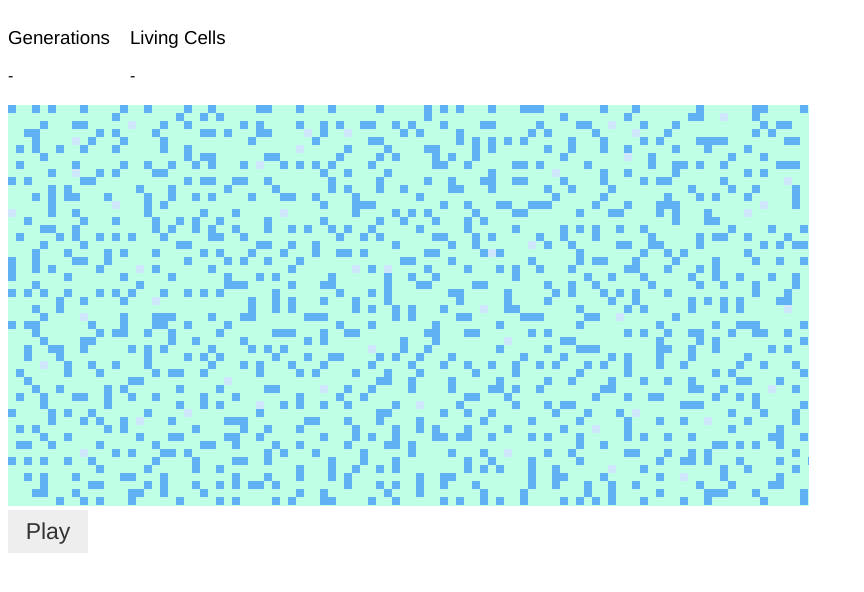
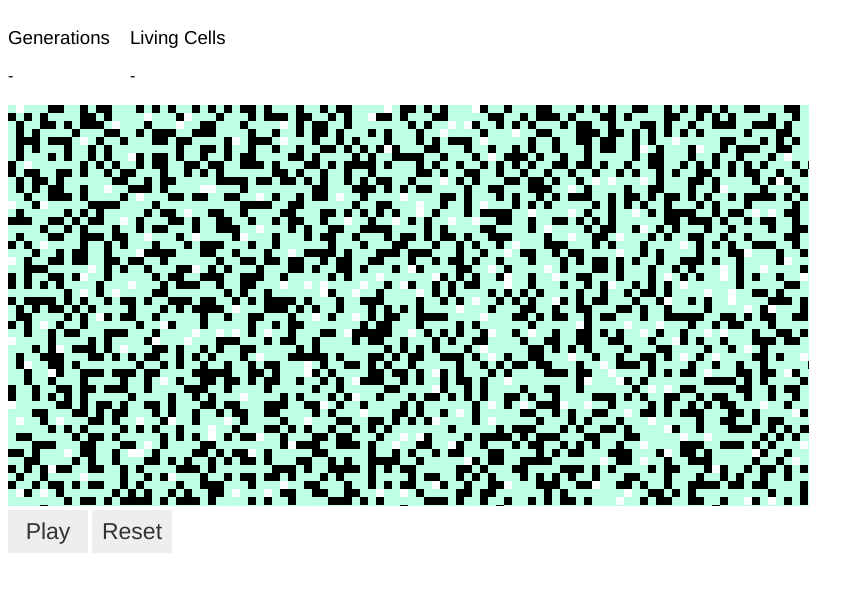
Before and after one commit to el-mapache/life, a plain HTML site: page index.html in a window 1280 px wide. Shown: the whole page, without its empty margins (0-864 px from the left). Drawn offline with Linux system fonts and the light colour scheme.

Commit message:
adds classic mode;

```diff
--- a/index.html
+++ b/index.html
@@ -50,6 +50,7 @@
       <canvas id="board" height="401" width="801"></canvas>
     </div>
     <button type="button" id="play">Play</button>
+    <button type="button" id="reset">Reset</button>
 
     <script src="sample2d.js"></script>
     <script>
@@ -58,6 +59,29 @@
        * triad - inital r,g,b swap -> b,g,r; g,b,r; b,r,g, etc.
        *
       */
+
+      function Cell() {
+        this.liveTime = 0;
+        this.currentState = 0;
+        this.previousState = 0;
+
+        this.setColor = function() {};
+      }
+
+      var NUMBER_OF_SAMPLES = 850;
+
+      var GAME_MODES = {
+        CLASSIC: 'classic',
+        ARCADE: 'arcade'
+      };
+
+      var game = {
+        PLAYING: false,
+        MODE: 'classic'
+      };
+
+      var gameInterval = undefined;
+
       var SQUARE_SIZE = 8;
       var TICK = 150;
       var counter = 0;
@@ -181,17 +205,27 @@
       }
 
       function kill(x,y) {
-        if (grid.at(x,y)) {
-          ctx.fillStyle = "rgba(235,245,255,0.8)";
+        if (game.MODE === GAME_MODES.CLASSIC) {
+          ctx.fillStyle = 'white';
         } else {
-          ctx.fillStyle = "rgba(255,155,0,0.12)";
+          if (grid.at(x,y)) {
+            ctx.fillStyle = "rgba(235,245,255,0.8)";
+          } else {
+            ctx.fillStyle = "rgba(255,155,0,0.12)";
+          }
         }
+
         ctx.fillRect((x * SQUARE_SIZE) - SQUARE_SIZE, (y * SQUARE_SIZE) - SQUARE_SIZE, SQUARE_SIZE, SQUARE_SIZE);
         grid.set(x, y, 0);
       }
 
       function birth(x, y) {
-        ctx.fillStyle = "rgba(0,100,255,0.50)";
+        if (game.MODE === GAME_MODES.CLASSIC) {
+          ctx.fillStyle = 'black';
+        } else {
+          ctx.fillStyle = "rgba(0,100,255,0.50)";
+        }
+
         ctx.fillRect((x * SQUARE_SIZE) - SQUARE_SIZE, (y * SQUARE_SIZE) - SQUARE_SIZE, SQUARE_SIZE, SQUARE_SIZE);
         grid.set(x, y, 1);
       }
@@ -216,6 +250,7 @@
       }
 
       function play() {
+        game.PLAYING = !game.PLAYING;
         var currentCellCount = grid.filter(function(item) { return item;}).length;
 
         grid.each(function(state, coordString) {
@@ -229,7 +264,9 @@
           }).length;
 
           if (neighborCount > 1 && neighborCount <= 3) {
-            reColor(x,y, "rgba(255, 0, 100, 0.20)");
+            if (game.MODE === GAME_MODES.ARCADE) {
+              reColor(x,y, "rgba(255, 0, 100, 0.20)");
+            }
 
             if (neighborCount === 3) {
               shouldLive.push([x,y]);
@@ -273,7 +310,6 @@
 
         livingCellsEl.innerHTML = newCellCount;
         countEl.innerHTML = counter;
-        setTimeout(play, TICK);
       }
 
 
@@ -302,20 +338,17 @@
         }
       }
 
-      function samples2d(numberOfSamples) {
-        // Samples will be an array of arrays, representing the
-        // x and y co-ordinantes returned by the hilbert function
-        var samples = [];
-        var delta = Math.random() / numberOfSamples;
-        for ( var ii = 0; ii < 1.0; ii += delta ) {
-          samples.push( window.hilbertify(ii + Math.random() * delta, 2) );
+      function resetBoard() {
+        if (game.PLAYING) {
+          clearInterval(gameInterval);
+          game.PLAYING = !game.PLAYING;
+          gameInterval = undefined;
+          shouldLive.length = 0;
+          shouldDie.length = 0;
+          ctx.clearRect(0,0,width,height);
         }
 
-        return samples;
-      };
-
-        var NUMBER_OF_SAMPLES = 850;
-        var samples = samples2d(NUMBER_OF_SAMPLES );
+        var samples = hilbertSampler(NUMBER_OF_SAMPLES );
 
         samples.forEach(function(sample) {
           var x = (sample[0] * width) | 0;
@@ -334,10 +367,15 @@
           }
           addSquare(x,y);
         });
+      }
+
+      resetBoard(NUMBER_OF_SAMPLES);
 
       document.getElementById('play').onclick = function() {
         play();
-      };
+        gameInterval = setInterval(play, TICK);
+      }
+      document.getElementById('reset').onclick = resetBoard;
     </script>
   </body>
 </html>
--- a/sample2d.js
+++ b/sample2d.js
@@ -31,7 +31,7 @@
     return (mask & (x << rotation)) | (x >> (width - rotation));
   };
 
-  window.hilbertify = function( _scalar, rank ) {
+  var hilbertify = function( _scalar, rank ) {
     var MAX_SHIFT = 30,
         MAX_INT   = ((1 << MAX_SHIFT) -1 << 1) + 1,
         scalar    = _scalar * MAX_INT >> 1,
@@ -66,8 +66,17 @@
       outputs[i] = disgray(outputs[i]) / MAX_INT;
 
     return outputs;
-  }
+  };
+
+  window.hilbertSampler = function(numberOfSamples) {
+    // Samples will be an array of arrays, representing the
+    // x and y co-ordinantes returned by the hilbert function
+    var samples = [];
+    var delta = Math.random() / numberOfSamples;
+    for ( var ii = 0; ii < 1.0; ii += delta ) {
+      samples.push( hilbertify(ii + Math.random() * delta, 2) );
+    }
+
+    return samples;
+  };
 })();
-
-(function(){
-});
```
